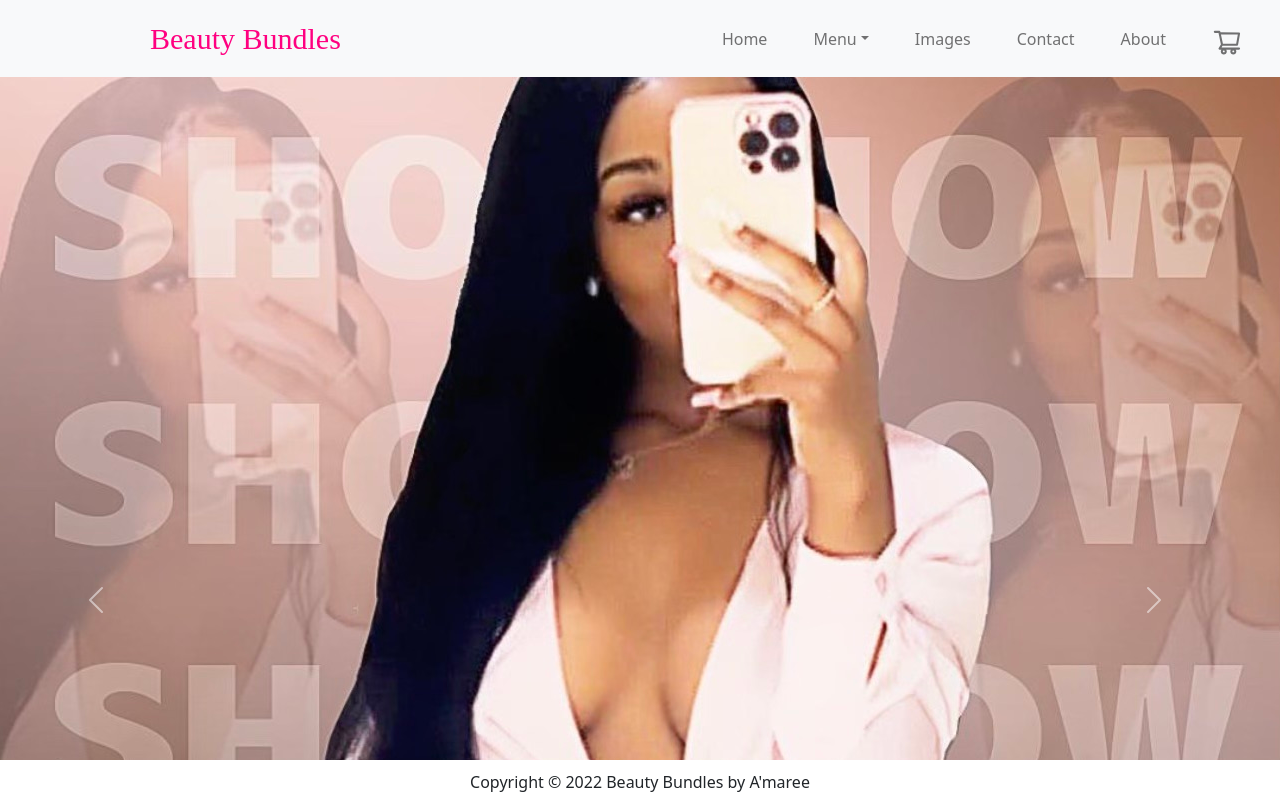
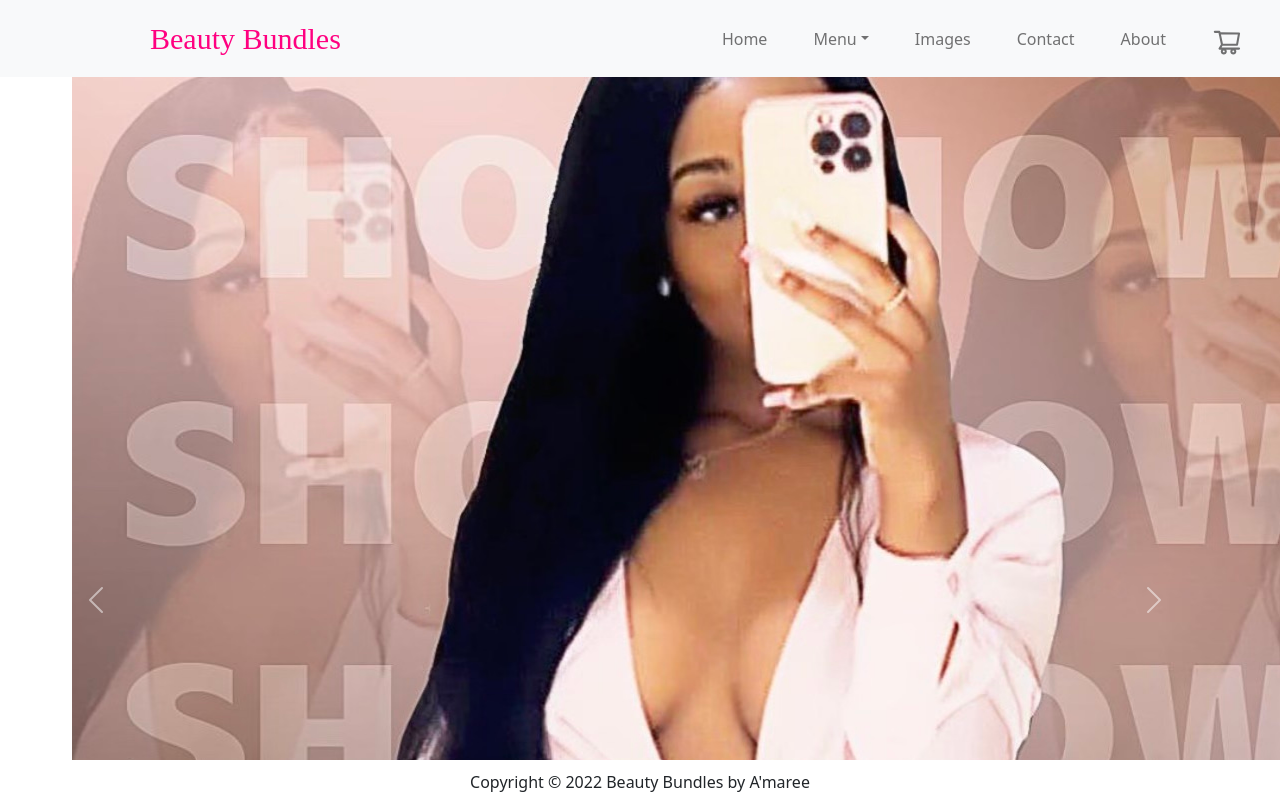
Before and after one commit to damian-98/Amaree_Website, a React (Create React App) app: page / in a window 1280 px wide. Shown: the top 798 px of the page. Built offline with nearby package versions, Linux system fonts and the light colour scheme.

Commit message:
Added a carousel to home page

```diff
--- a/src/components/Home.js
+++ b/src/components/Home.js
@@ -1,21 +1,8 @@
-// import React from "react";
-// // import images from "./img/0629445A-D203-4D56-8702-C9641091A0EF.jpeg";
-
-// function Home() {
-//   return (
-//     <div>
-//       <div className="home"></div>
-//     </div>
-//   );
-// }
-
-// export default Home;
-
 import React, { useState } from "react";
 import Carousel from "react-bootstrap/Carousel";
 
 function Home() {
-  const [index, setIndex] = useState(0);
+  const [index, setIndex] = useState(7);
 
   const handleSelect = (selectedIndex, e) => {
     setIndex(selectedIndex);
@@ -53,3 +40,16 @@ function Home() {
   );
 }
 export default Home;
+
+// import React from "react";
+// // import images from "./img/0629445A-D203-4D56-8702-C9641091A0EF.jpeg";
+
+// function Home() {
+//   return (
+//     <div>
+//       <div className="home"></div>
+//     </div>
+//   );
+// }
+
+// export default Home;
```
Also changed, not shown: src/App.css (+0 -39 lines), src/Navbar.css (line endings or trailing spaces).
